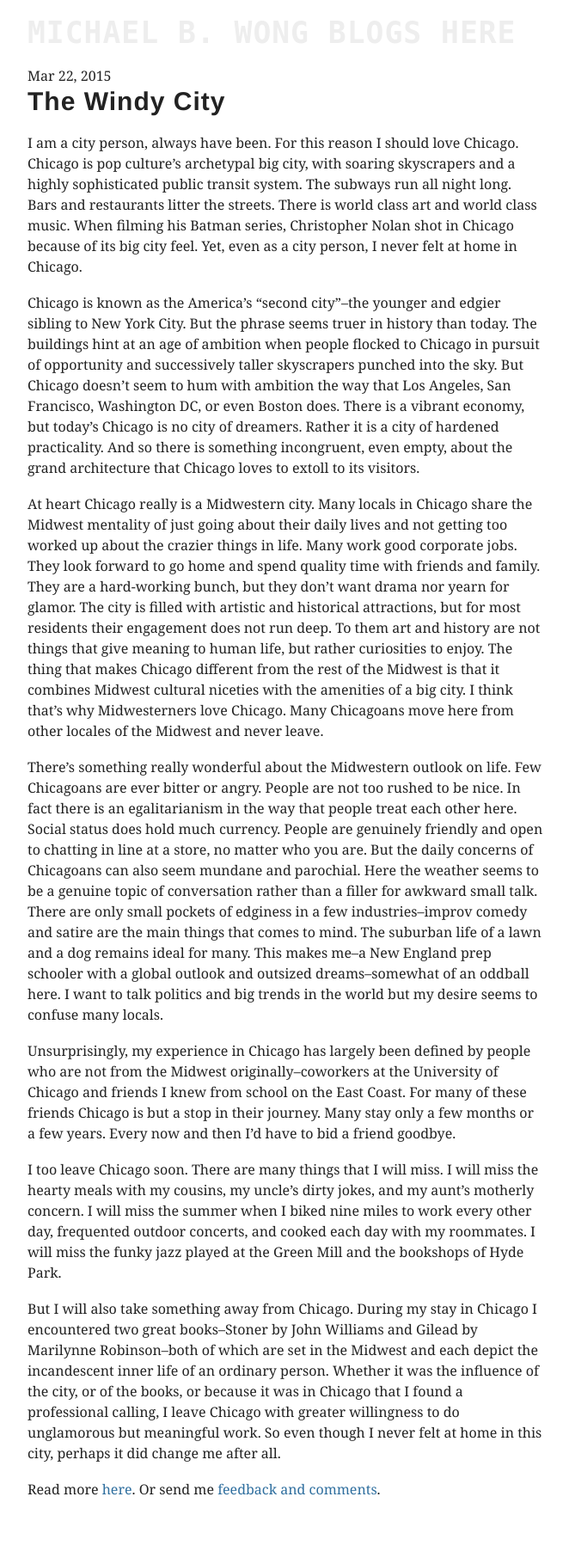
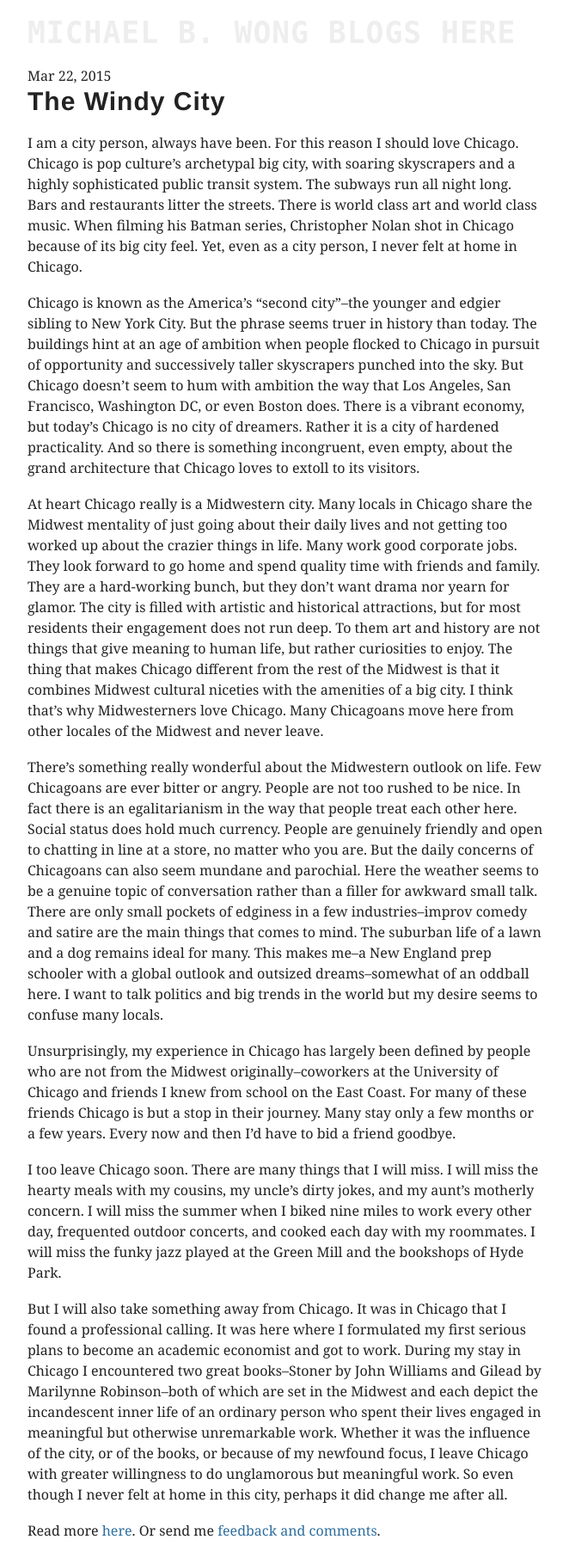
Before and after one commit to mbwong/mbwong.github.com, a Jekyll site: the page built from _posts/2015-03-22-chicago.md, in a window 1280 px wide. Shown: the whole page at 86% size, without its empty margins (308-970 px from the left). Built offline with Jekyll 4.4.1, drawn with Linux system fonts in a browser that asks for light colours; before the commit the page ends 1764 px from its top, so only the background shows below that.

Commit message:
Update 2015-03-22-chicago.md

```diff
--- a/_posts/2015-03-22-chicago.md
+++ b/_posts/2015-03-22-chicago.md
@@ -18,4 +18,4 @@
 
 I too leave Chicago soon. There are many things that I will miss. I will miss the hearty meals with my cousins, my uncle's dirty jokes, and my aunt's motherly concern. I will miss the summer when I biked nine miles to work every other day, frequented outdoor concerts, and cooked each day with my roommates. I will miss the funky jazz played at the Green Mill and the bookshops of Hyde Park.
 
-But I will also take something away from Chicago. During my stay in Chicago I encountered two great books--Stoner by John Williams and Gilead by Marilynne Robinson--both of which are set in the Midwest and each depict the incandescent inner life of an ordinary person. Whether it was the influence of the city, or of the books, or because it was in Chicago that I found a professional calling, I leave Chicago with greater willingness to do unglamorous but meaningful work. So even though I never felt at home in this city, perhaps it did change me after all.
+But I will also take something away from Chicago. It was in Chicago that I found a professional calling. It was here where I formulated my first serious plans to become an academic economist and got to work. During my stay in Chicago I encountered two great books--Stoner by John Williams and Gilead by Marilynne Robinson--both of which are set in the Midwest and each depict the incandescent inner life of an ordinary person who spent their lives engaged in meaningful but otherwise unremarkable work. Whether it was the influence of the city, or of the books, or because of my newfound focus, I leave Chicago with greater willingness to do unglamorous but meaningful work. So even though I never felt at home in this city, perhaps it did change me after all.
```
